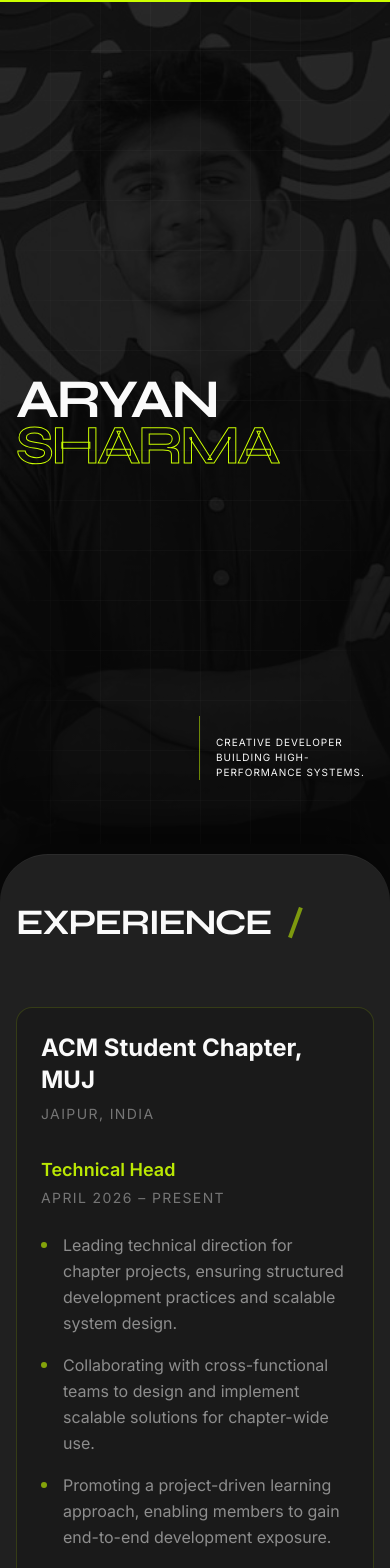
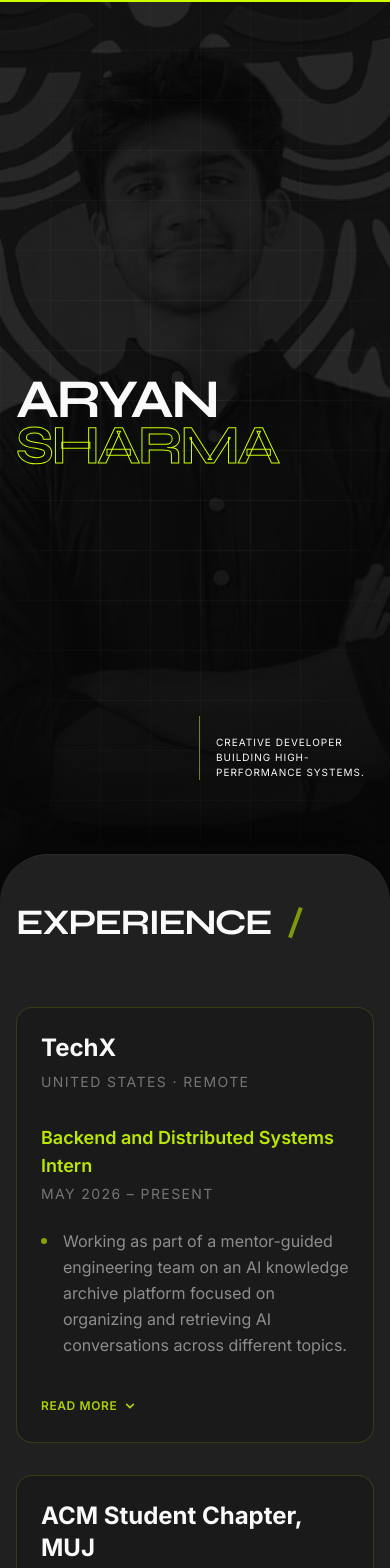
Before and after one commit to AryanSharma48/portfolio, a Next.js app: page / in a window 390 px wide. Shown: the top 1568 px of the page. Built offline with nearby package versions, Linux system fonts and the light colour scheme.

Commit message:
feat: enhance experience UI, update data, and fix hydration mismatch

```diff
--- a/src/app/layout.tsx
+++ b/src/app/layout.tsx
@@ -26,8 +26,8 @@ export default function RootLayout({
   children: React.ReactNode;
 }>) {
   return (
-    <html lang="en" className={`${inter.variable} ${syne.variable} dark antialiased`}>
-      <body className="bg-background text-foreground min-h-screen flex flex-col font-sans overflow-x-hidden">
+    <html lang="en" className={`${inter.variable} ${syne.variable} dark antialiased`} suppressHydrationWarning>
+      <body className="bg-background text-foreground min-h-screen flex flex-col font-sans overflow-x-hidden" suppressHydrationWarning>
         {children}
       </body>
     </html>
--- a/src/components/sections/Experience.tsx
+++ b/src/components/sections/Experience.tsx
@@ -1,9 +1,89 @@
 "use client";
 
-import { motion } from "framer-motion";
+import { useState } from "react";
+import { motion, AnimatePresence } from "framer-motion";
 import { portfolioData } from "@/data/portfolio";
 
+function RoleDescription({
+  description,
+  rIndex,
+  isExpanded,
+  onToggle
+}: {
+  description: string[],
+  rIndex: number,
+  isExpanded: boolean,
+  onToggle: () => void
+}) {
+  return (
+    <div className="flex flex-col">
+      <ul className="space-y-4">
+        {/* First item - Always visible */}
+        {description.length > 0 && (
+          <li className="flex gap-4 group/item">
+            <span className={`mt-2.5 w-1.5 h-1.5 rounded-full flex-shrink-0 transition-opacity ${rIndex === 0 ? 'bg-accent opacity-60 group-hover/item:opacity-100' : 'bg-white/30 opacity-40 group-hover/item:opacity-70'}`} />
+            <p className="text-white/50 group-hover/item:text-white/80 transition-colors leading-relaxed md:text-lg">
+              {description[0]}
+            </p>
+          </li>
+        )}
+
+        {/* Desktop remaining items - Always visible on md+, hidden on mobile */}
+        {description.slice(1).map((item, i) => (
+          <li key={`desktop-${i}`} className="hidden md:flex gap-4 group/item">
+            <span className={`mt-2.5 w-1.5 h-1.5 rounded-full flex-shrink-0 transition-opacity ${rIndex === 0 ? 'bg-accent opacity-60 group-hover/item:opacity-100' : 'bg-white/30 opacity-40 group-hover/item:opacity-70'}`} />
+            <p className="text-white/50 group-hover/item:text-white/80 transition-colors leading-relaxed md:text-lg">
+              {item}
+            </p>
+          </li>
+        ))}
+      </ul>
+
+      {/* Mobile remaining items - Animated accordion, hidden on md+ */}
+      {description.length > 1 && (
+        <div className="md:hidden">
+          <AnimatePresence initial={false}>
+            {isExpanded && (
+              <motion.ul
+                initial={{ height: 0, opacity: 0 }}
+                animate={{ height: "auto", opacity: 1 }}
+                exit={{ height: 0, opacity: 0 }}
+                transition={{ duration: 0.3, ease: [0.16, 1, 0.3, 1] }}
+                className="space-y-4 overflow-hidden mt-4"
+              >
+                {description.slice(1).map((item, i) => (
+                  <li key={`mobile-${i}`} className="flex gap-4 group/item">
+                    <span className={`mt-2.5 w-1.5 h-1.5 rounded-full flex-shrink-0 transition-opacity ${rIndex === 0 ? 'bg-accent opacity-60 group-hover/item:opacity-100' : 'bg-white/30 opacity-40 group-hover/item:opacity-70'}`} />
+                    <p className="text-white/50 group-hover/item:text-white/80 transition-colors leading-relaxed md:text-lg">
+                      {item}
+                    </p>
+                  </li>
+                ))}
+              </motion.ul>
+            )}
+          </AnimatePresence>
+
+          <button
+            onClick={onToggle}
+            className="self-start text-accent/80 hover:text-accent transition-colors text-xs font-semibold tracking-wider uppercase mt-5 flex items-center gap-2 py-1"
+          >
+            {isExpanded ? 'Show Less' : 'Read More'}
+            <svg
+              width="10" height="10" viewBox="0 0 12 12" fill="none"
+              className={`transition-transform duration-300 ${isExpanded ? 'rotate-180' : ''}`}
+            >
+              <path d="M2 4L6 8L10 4" stroke="currentColor" strokeWidth="2" strokeLinecap="round" strokeLinejoin="round"/>
+            </svg>
+          </button>
+        </div>
+      )}
+    </div>
+  );
+}
+
 export default function Experience() {
+  const [expandedRoleId, setExpandedRoleId] = useState<string | null>(null);
+
   return (
     <section className="py-12 md:py-32 px-4 md:px-12 lg:px-24 w-full">
       <div className="mb-16">
@@ -91,16 +171,15 @@ export default function Experience() {
                     </div>
 
                     {/* Description Bullets */}
-                    <ul className="space-y-4">
-                      {role.description.map((item: string, i: number) => (
-                        <li key={i} className="flex gap-4 group/item">
-                          <span className={`mt-2.5 w-1.5 h-1.5 rounded-full flex-shrink-0 transition-opacity ${rIndex === 0 ? 'bg-accent opacity-60 group-hover/item:opacity-100' : 'bg-white/30 opacity-40 group-hover/item:opacity-70'}`} />
-                          <p className="text-white/50 group-hover/item:text-white/80 transition-colors leading-relaxed md:text-lg">
-                            {item}
-                          </p>
-                        </li>
-                      ))}
-                    </ul>
+                    <RoleDescription
+                      description={role.description}
+                      rIndex={rIndex}
+                      isExpanded={expandedRoleId === `${index}-${rIndex}`}
+                      onToggle={() => {
+                        const id = `${index}-${rIndex}`;
+                        setExpandedRoleId(expandedRoleId === id ? null : id);
+                      }}
+                    />
                   </div>
                 </div>
               ))}
--- a/src/components/ui/MeshBackground.tsx
+++ b/src/components/ui/MeshBackground.tsx
@@ -5,7 +5,7 @@ export default function MeshBackground() {
     <div className="absolute inset-0 z-0 pointer-events-none overflow-hidden">
       {/* The base grid from globals.css style */}
       <div
-        className="absolute inset-0 opacity-[0.2]"
+        className="absolute inset-0 opacity-[0.6]"
         style={{
           backgroundImage: `
             linear-gradient(to right, rgba(255, 255, 255, 0.1) 1px, transparent 1px),
--- a/src/data/portfolio.ts
+++ b/src/data/portfolio.ts
@@ -61,6 +61,21 @@ export const portfolioData = {
   ],
   experience: [
     {
+      company: "TechX",
+      location: "United States · Remote",
+      roles: [
+        {
+          role: "Backend and Distributed Systems Intern",
+          period: "May 2026 – Present",
+          description: [
+            "Working as part of a mentor-guided engineering team on an AI knowledge archive platform focused on organizing and retrieving AI conversations across different topics.",
+            "Contributing to backend systems, API workflows, and browser-extension based data collection pipelines using Next.js and modern web technologies.",
+            "Involved in building scalable search and retrieval flows for archived AI interactions while collaborating in asynchronous development environments and weekly engineering scrums."
+          ]
+        }
+      ]
+    },
+    {
       company: "ACM Student Chapter, MUJ",
       location: "Jaipur, India",
       roles: [
```
